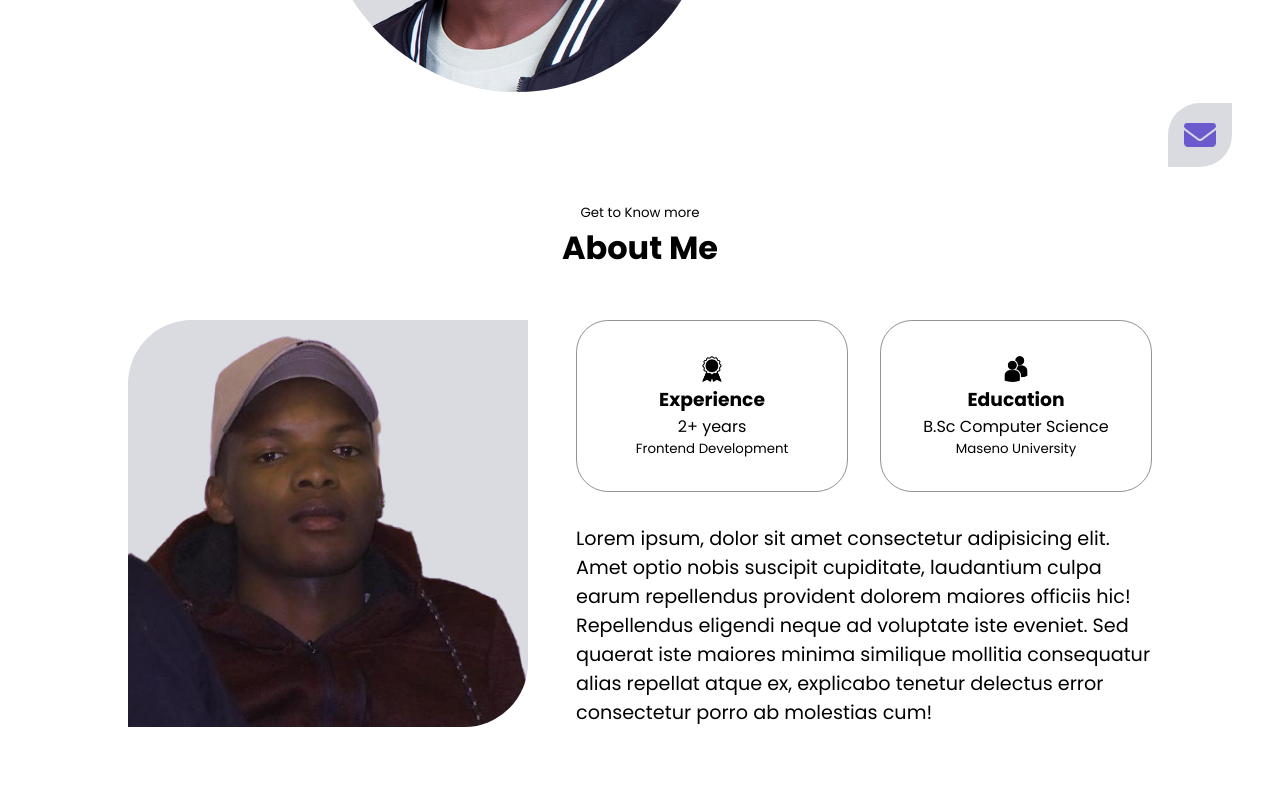
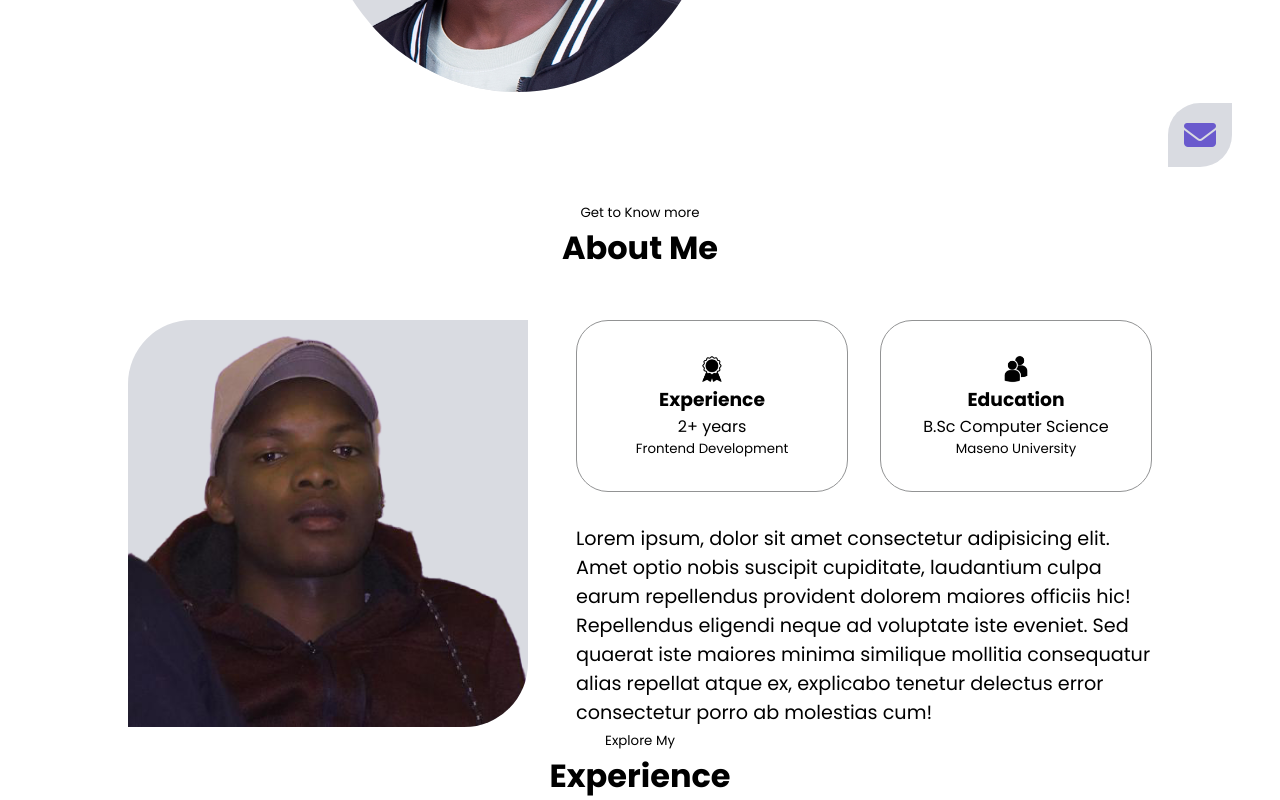
Before and after one commit to cobrianz/React-portifolio, a React (Create React App) app: page / in a window 1280 px wide. Shown: the part 553-1353 px from the top of the page. Before the commit the page ends 1280 px from the top, so only its background shows below. Built offline with nearby package versions, Linux system fonts and the light colour scheme.

Commit message:
first commit

```diff
--- a/src/App.js
+++ b/src/App.js
@@ -2,12 +2,14 @@ import './App.css';
 import Header from './components/header/header';
 import Hero from './components/hero/hero';
 import About from './components/about/about';
+import Experience from './components/experience/experience';
 function App() {
   return (
     <div className="App">
       <Header/>
       <Hero/>
       <About/>
+      <Experience/>
     </div>
   );
 }
--- /dev/null
+++ b/src/components/experience/experience.jsx
@@ -0,0 +1,23 @@
+import React from 'react';
+import './experience.css';
+import experienceData from '../../data/experienceData';
+
+const Experience = () => {
+  return (
+    <div>
+      {experienceData.map((element, Index) => (
+        <div key={Index} className="title">
+          {element.titleSmall && <small>{element.titleSmall}</small>}
+          {element.title && <h1>{element.title}</h1>}
+        </div>
+      ))}
+      <div className="experieces">
+        <div className="experience">
+
+        </div>
+      </div>
+    </div>
+  );
+};
+
+export default Experience;
--- /dev/null
+++ b/src/data/experienceData.js
@@ -0,0 +1,30 @@
+import checkmark from '../assets/checkmark.png'
+
+const experienceData = [
+    {
+        titleSmall: "Explore My",
+        title: "Experience",
+    },
+    {
+        subtitle: 'Frontend Development',
+        items: [
+            { technology: 'HTML', proficiency: 'Experienced', icon: checkmark },
+            { technology: 'CSS', proficiency: 'Experienced', icon: checkmark },
+            { technology: 'SASS', proficiency: 'Intermediate', icon: checkmark },
+            { technology: 'JavaScript', proficiency: 'Basic', icon: checkmark },
+            { technology: 'TypeScript', proficiency: 'Basic', icon: checkmark },
+            { technology: 'Material UI', proficiency: 'Intermediate', icon: checkmark },
+        ],
+    },
+    {
+        subtitle: 'Backend Development',
+        items: [
+            { technology: 'PostgreSQL', proficiency: 'Basic', icon: checkmark },
+            { technology: 'Node JS', proficiency: 'Intermediate', icon: checkmark },
+            { technology: 'Express JS', proficiency: 'Intermediate', icon: checkmark },
+            { technology: 'Git', proficiency: 'Intermediate', icon: checkmark },
+        ],
+    },
+];
+
+export default experienceData;
```
Also changed, not shown: src/components/experience/experience.css (added).
